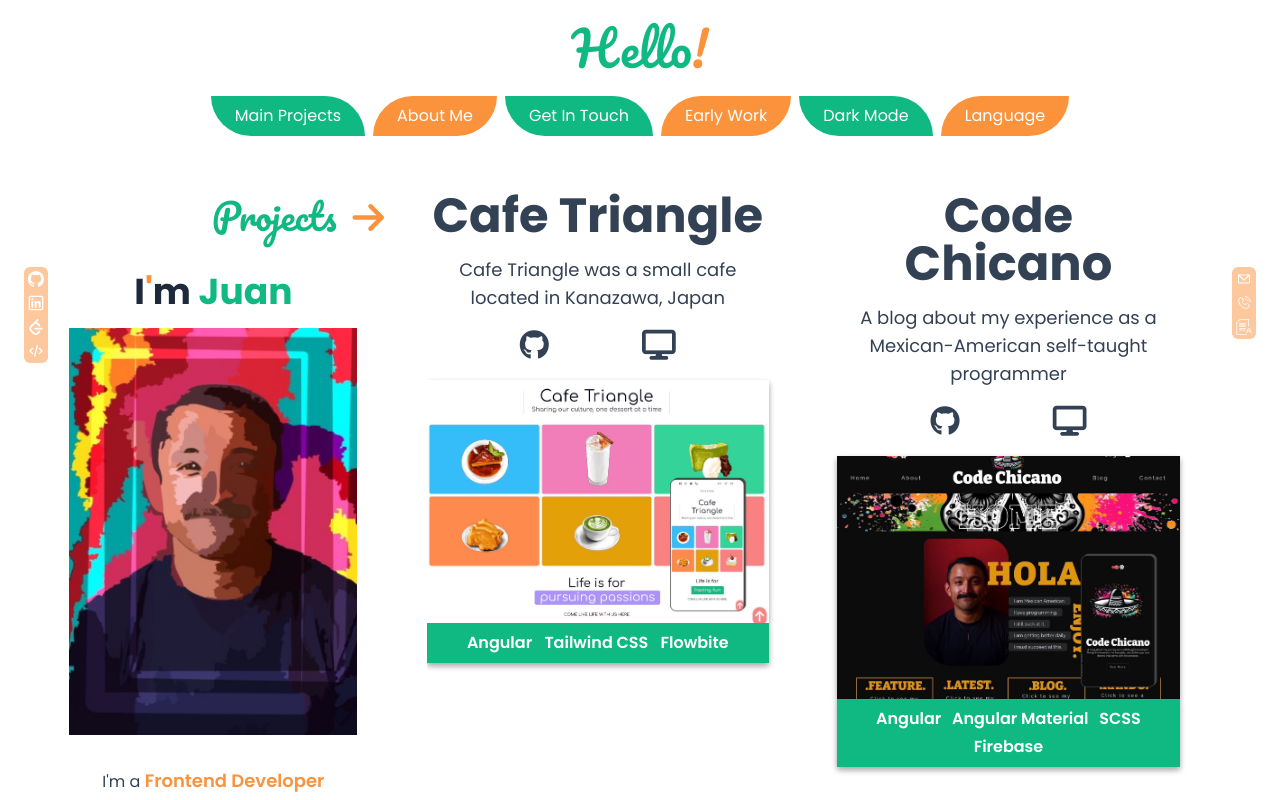
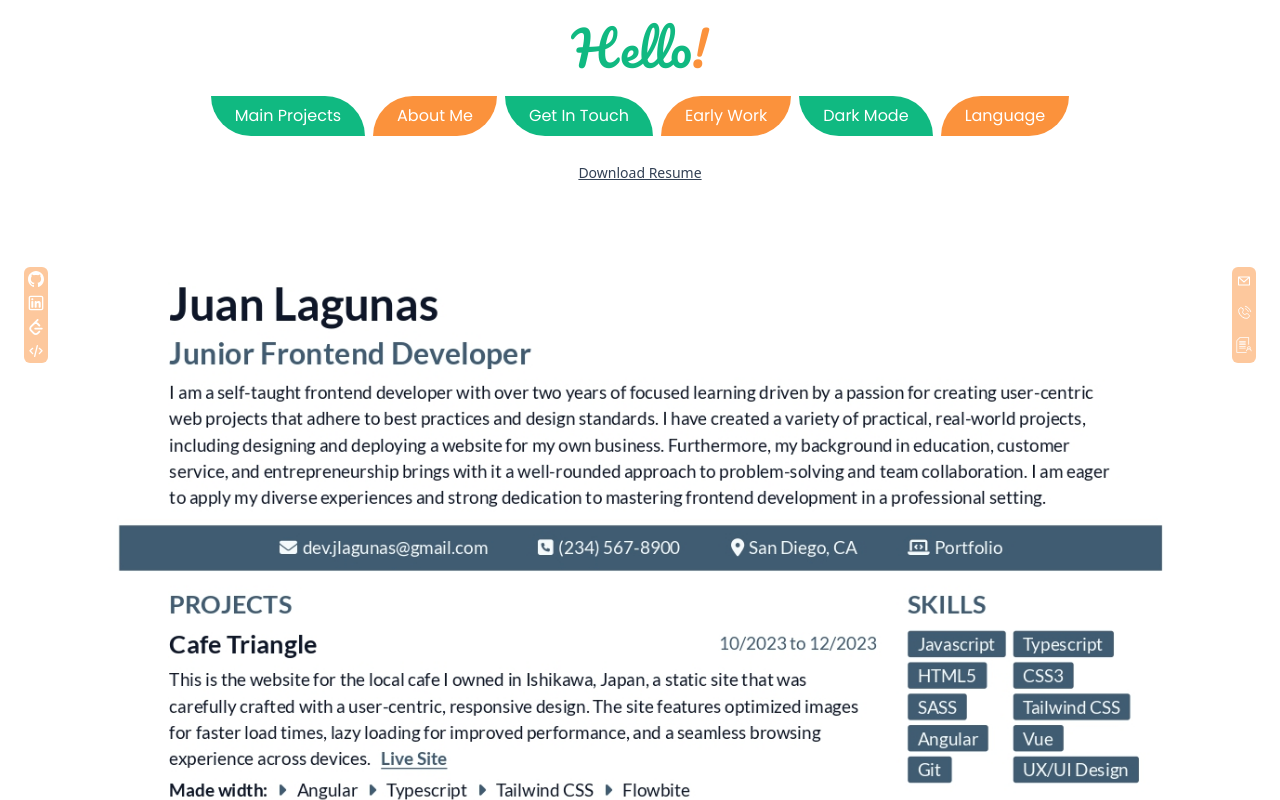
Before and after one commit to dev-jLagunas/my-portfolio, a Vue app: page /#/my-resume in a window 1280 px wide. Before the commit this address led to /#/. Shown: the top 800 px of the page. Built offline with nearby package versions, Linux system fonts and the light colour scheme.

Commit message:
feat(ResumeView): create and populate component to allow users to quickly view and download my resume

```diff
--- a/src/components/HeaderComponent.vue
+++ b/src/components/HeaderComponent.vue
@@ -3,7 +3,9 @@
 <template>
   <header class="text-center">
     <p class="pacifico-title text-5xl">
-      Hello<span class="text-orange-400">!</span>
+      <router-link to="/" class="text-inherit no-underline">
+        Hello<span class="text-orange-400">!</span>
+      </router-link>
     </p>
   </header>
 </template>
--- a/src/components/QuickAccessComponent.vue
+++ b/src/components/QuickAccessComponent.vue
@@ -8,15 +8,21 @@
   <div
     class="flex-center-col gap-2 bg-orange-400 p-1 rounded-md opacity-50 hover:opacity-100 duration-300 z-10"
   >
-    <a class="hover:cursor-pointer">
-      <img :src="emailSvg" alt="" class="h-4" />
+    <a href="mailto:dev.jlagunas@gmail.com" class="hover:cursor-pointer">
+      <button aria-label="Send Email">
+        <img :src="emailSvg" alt="email icon" class="h-4" />
+      </button>
     </a>
-    <a class="hover:cursor-pointer">
-      <img :src="phoneSvg" alt="" class="h-4" />
+    <a href="tel:+8108095334142" class="hover:cursor-pointer">
+      <button aria-label="Call Phone">
+        <img :src="phoneSvg" alt="phone icon" class="h-4" />
+      </button>
     </a>
-    <a class="hover:cursor-pointer">
-      <img :src="resumeSvg" alt="" class="h-4" />
-    </a>
+    <router-link to="/my-resume" class="hover:cursor-pointer">
+      <button aria-label="View Resume">
+        <img :src="resumeSvg" alt="document icon" class="h-4" />
+      </button>
+    </router-link>
   </div>
 </template>
 
--- a/src/router/index.js
+++ b/src/router/index.js
@@ -30,6 +30,11 @@
       component: () => import("@/views/EarlyProjectsView.vue"),
     },
     {
+      path: "/my-resume",
+      name: "my-resume",
+      component: () => import("@/views/ResumeView.vue"),
+    },
+    {
       path: "/:pathMatch(.*)",
       redirect: "/",
     },
--- /dev/null
+++ b/src/views/ResumeView.vue
@@ -0,0 +1,31 @@
+<script setup>
+import myResume from "@/assets/resume/my-resume-img.jpg";
+const pdfResumePath = new URL("@/assets/resume/my-resume.pdf", import.meta.url)
+  .href;
+
+// Method to download the PDF version of the resume
+const downloadResume = () => {
+  const link = document.createElement("a");
+  link.href = pdfResumePath;
+  link.download = "my-resume.pdf";
+  link.click();
+};
+</script>
+
+<template>
+  <div class="text-center">
+    <button
+      class="primary-font-colors underline text-sm mb-4"
+      @click="downloadResume"
+    >
+      Download Resume
+    </button>
+    <img :src="myResume" alt="resume photo" class="w-90vw mx-auto" />
+    <button
+      @click="downloadResume"
+      class="primary-font-colors underline text-sm mt-4"
+    >
+      Download Resume
+    </button>
+  </div>
+</template>
```
Also changed, not shown: src/assets/resume/my-resume-img.jpg (added), 1 other file (tests, documents, lock files or other folders).
